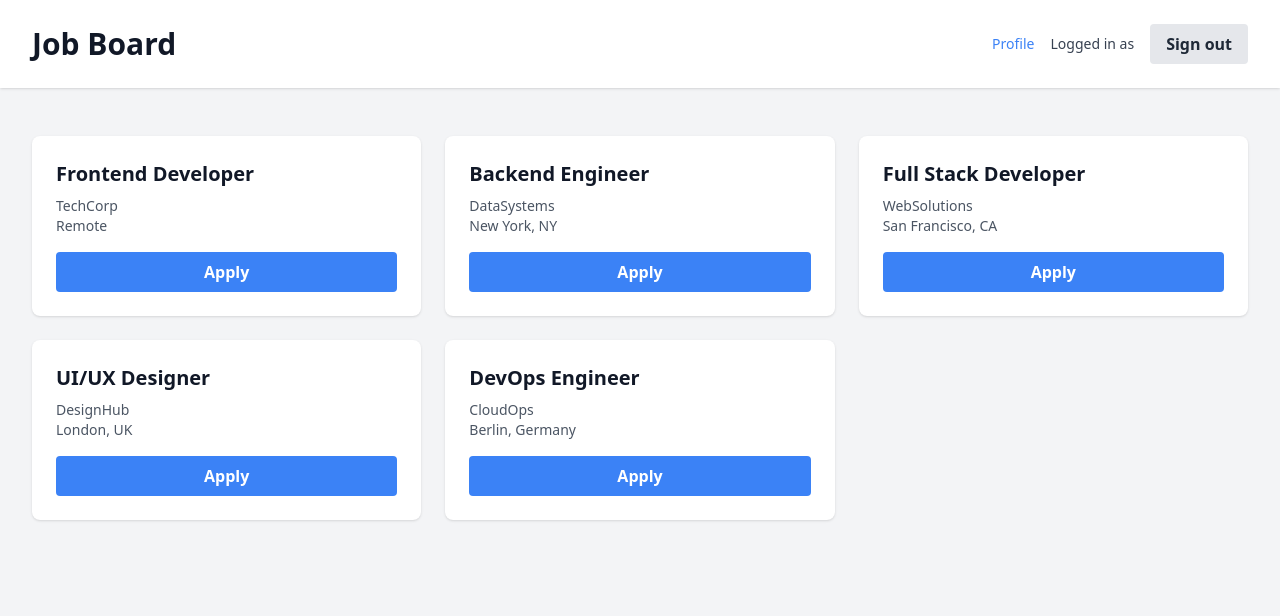
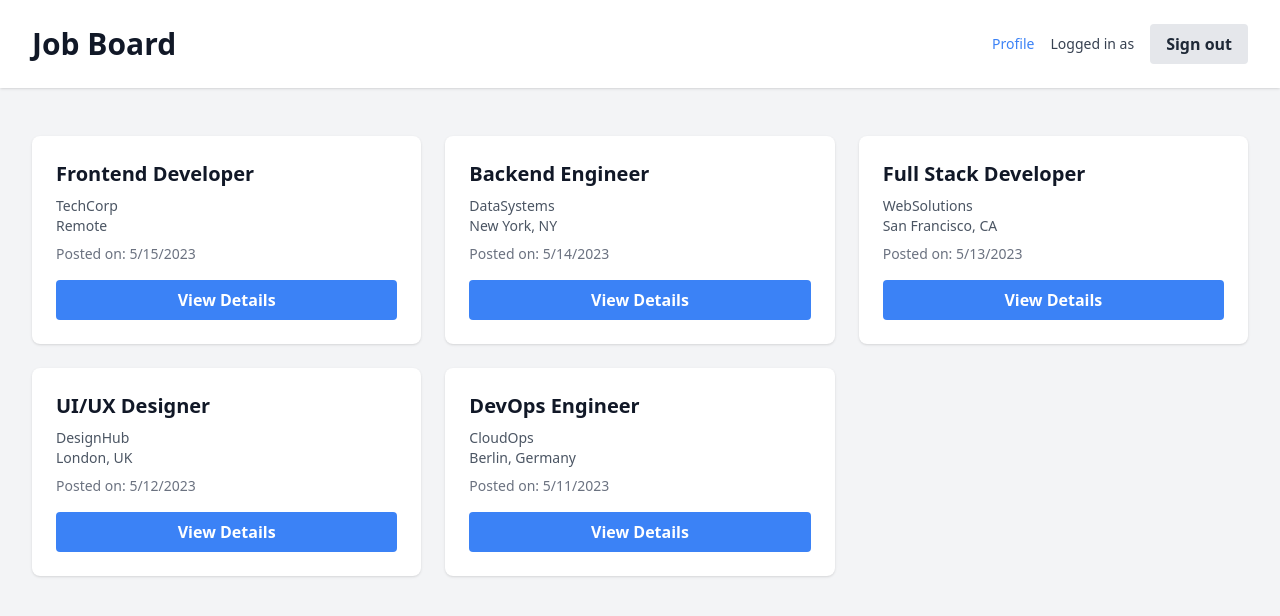
Before and after one commit to khiemhuynh95/job-board-v2, a Next.js app: page /job-board in a window 1280 px wide. Shown: the top 616 px of the page. Built offline with nearby package versions, Linux system fonts and the light colour scheme; no server answers.

Commit message:
add job details

```diff
--- a/components/JobBoard.tsx
+++ b/components/JobBoard.tsx
@@ -1,18 +1,19 @@
 'use client'
 
+import React, { useState } from 'react'
 import { useRouter } from 'next/navigation'
-import { useState } from 'react'
 import { Session } from 'next-auth'
 import { signOutAction } from '@/app/lib/actions'
-
+import JobCard from './JobCard'
+import JobModal from './JobModal'
 
 // Mock job data
 const jobs = [
-  { id: 1, title: "Frontend Developer", company: "TechCorp", location: "Remote" },
-  { id: 2, title: "Backend Engineer", company: "DataSystems", location: "New York, NY" },
-  { id: 3, title: "Full Stack Developer", company: "WebSolutions", location: "San Francisco, CA" },
-  { id: 4, title: "UI/UX Designer", company: "DesignHub", location: "London, UK" },
-  { id: 5, title: "DevOps Engineer", company: "CloudOps", location: "Berlin, Germany" },
+  { id: 1, title: "Frontend Developer", company: "TechCorp", location: "Remote", description: "We are looking for a skilled Frontend Developer to join our team. The ideal candidate should have experience with React, TypeScript, and modern CSS frameworks.", postedDate: "2023-05-15" },
+  { id: 2, title: "Backend Engineer", company: "DataSystems", location: "New York, NY", description: "DataSystems is seeking a Backend Engineer to help build scalable and efficient server-side applications. Experience with Node.js, Express, and MongoDB is required.", postedDate: "2023-05-14" },
+  { id: 3, title: "Full Stack Developer", company: "WebSolutions", location: "San Francisco, CA", description: "Join our team as a Full Stack Developer and work on exciting projects using a variety of technologies including React, Node.js, and PostgreSQL.", postedDate: "2023-05-13" },
+  { id: 4, title: "UI/UX Designer", company: "DesignHub", location: "London, UK", description: "DesignHub is looking for a creative UI/UX Designer to help create intuitive and visually appealing user interfaces for web and mobile applications.", postedDate: "2023-05-12" },
+  { id: 5, title: "DevOps Engineer", company: "CloudOps", location: "Berlin, Germany", description: "We're hiring a DevOps Engineer to help streamline our development and deployment processes. Experience with AWS, Docker, and Kubernetes is a plus.", postedDate: "2023-05-11" },
 ]
 
 interface JobBoardProps {
@@ -22,10 +23,19 @@ interface JobBoardProps {
 export default function JobBoard({ session }: JobBoardProps) {
   const router = useRouter()
   const [isNavigating, setIsNavigating] = useState(false)
+  const [selectedJob, setSelectedJob] = useState<typeof jobs[0] | null>(null)
 
   const handleProfileClick = () => {
     setIsNavigating(true)
     router.push('/profile')
+  }
+
+  const openJobModal = (job: typeof jobs[0]) => {
+    setSelectedJob(job)
+  }
+
+  const closeJobModal = () => {
+    setSelectedJob(null)
   }
 
   return (
@@ -53,26 +63,15 @@ export default function JobBoard({ session }: JobBoardProps) {
         <div className="px-4 py-6 sm:px-0">
           <div className="grid grid-cols-1 md:grid-cols-2 lg:grid-cols-3 gap-6">
             {jobs.map((job) => (
-              <JobCard key={job.id} job={job} />
+              <JobCard key={job.id} job={job} onViewDetails={() => openJobModal(job)} />
             ))}
           </div>
         </div>
       </main>
-    </div>
-  )
-}
 
-function JobCard({ job }: { job: { id: number; title: string; company: string; location: string } }) {
-  return (
-    <div className="bg-white shadow rounded-lg p-6">
-      <h2 className="text-xl font-semibold text-gray-900">{job.title}</h2>
-      <p className="mt-2 text-sm text-gray-600">{job.company}</p>
-      <p className="text-sm text-gray-600">{job.location}</p>
-      <button
-        className="mt-4 w-full bg-blue-500 hover:bg-blue-600 text-white font-bold py-2 px-4 rounded focus:outline-none focus:shadow-outline"
-      >
-        Apply
-      </button>
+      {selectedJob && (
+        <JobModal job={selectedJob} onClose={closeJobModal} />
+      )}
     </div>
   )
 }
--- a/components/JobCard.tsx
+++ b/components/JobCard.tsx
@@ -1,14 +1,31 @@
-export default function JobCard({ job } : any) {
+import React from 'react'
+
+interface Job {
+  id: number
+  title: string
+  company: string
+  location: string
+  description: string
+  postedDate: string
+}
+
+interface JobCardProps {
+  job: Job
+  onViewDetails: () => void
+}
+
+export default function JobCard({ job, onViewDetails }: JobCardProps) {
   return (
     <div className="bg-white shadow rounded-lg p-6">
       <h2 className="text-xl font-semibold text-gray-900">{job.title}</h2>
       <p className="mt-2 text-sm text-gray-600">{job.company}</p>
       <p className="text-sm text-gray-600">{job.location}</p>
+      <p className="text-sm text-gray-500 mt-2">Posted on: {new Date(job.postedDate).toLocaleDateString()}</p>
       <button
+        onClick={onViewDetails}
         className="mt-4 w-full bg-blue-500 hover:bg-blue-600 text-white font-bold py-2 px-4 rounded focus:outline-none focus:shadow-outline"
-          //onClick={() => console.log(`Applied to ${job.title}`)}
       >
-          Apply
+        View Details
       </button>
     </div>
   )
--- /dev/null
+++ b/components/JobModal.tsx
@@ -0,0 +1,47 @@
+import React from 'react'
+
+interface Job {
+  id: number
+  title: string
+  company: string
+  location: string
+  description: string
+  postedDate: string
+}
+
+interface JobModalProps {
+  job: Job
+  onClose: () => void
+}
+
+export default function JobModal({ job, onClose }: JobModalProps) {
+  return (
+    <div className="fixed inset-0 bg-black bg-opacity-50 flex items-center justify-center p-4">
+      <div className="bg-white rounded-lg p-6 max-w-md w-full relative">
+        <button
+          onClick={onClose}
+          className="absolute top-2 right-2 text-gray-500 hover:text-gray-700 text-xl font-bold"
+          aria-label="Close modal"
+        >
+          X
+        </button>
+        <h2 className="text-2xl font-bold mb-4">{job.title}</h2>
+        <p className="text-gray-600 mb-2">{job.company}</p>
+        <p className="text-gray-600 mb-2">{job.location}</p>
+        <p className="text-gray-500 mb-4">Posted on: {new Date(job.postedDate).toLocaleDateString()}</p>
+        <p className="text-gray-800 mb-6">{job.description}</p>
+        <div className="flex justify-end">
+          <button
+            onClick={() => {
+              console.log(`Applied to ${job.title}`);
+              onClose();
+            }}
+            className="bg-blue-500 hover:bg-blue-600 text-white font-bold py-2 px-4 rounded focus:outline-none focus:shadow-outline"
+          >
+            Apply
+          </button>
+        </div>
+      </div>
+    </div>
+  )
+}
```
Lines whose indentation alone changed are shown as unchanged.
